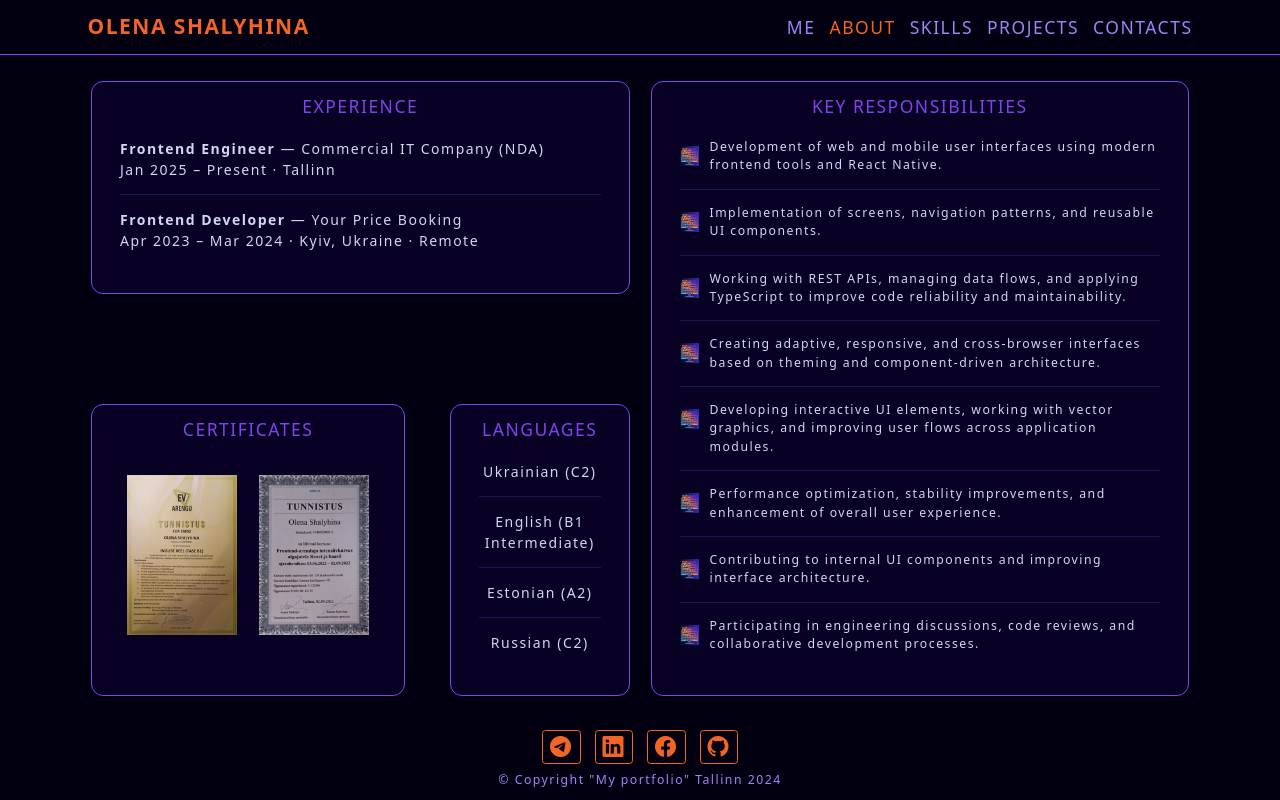
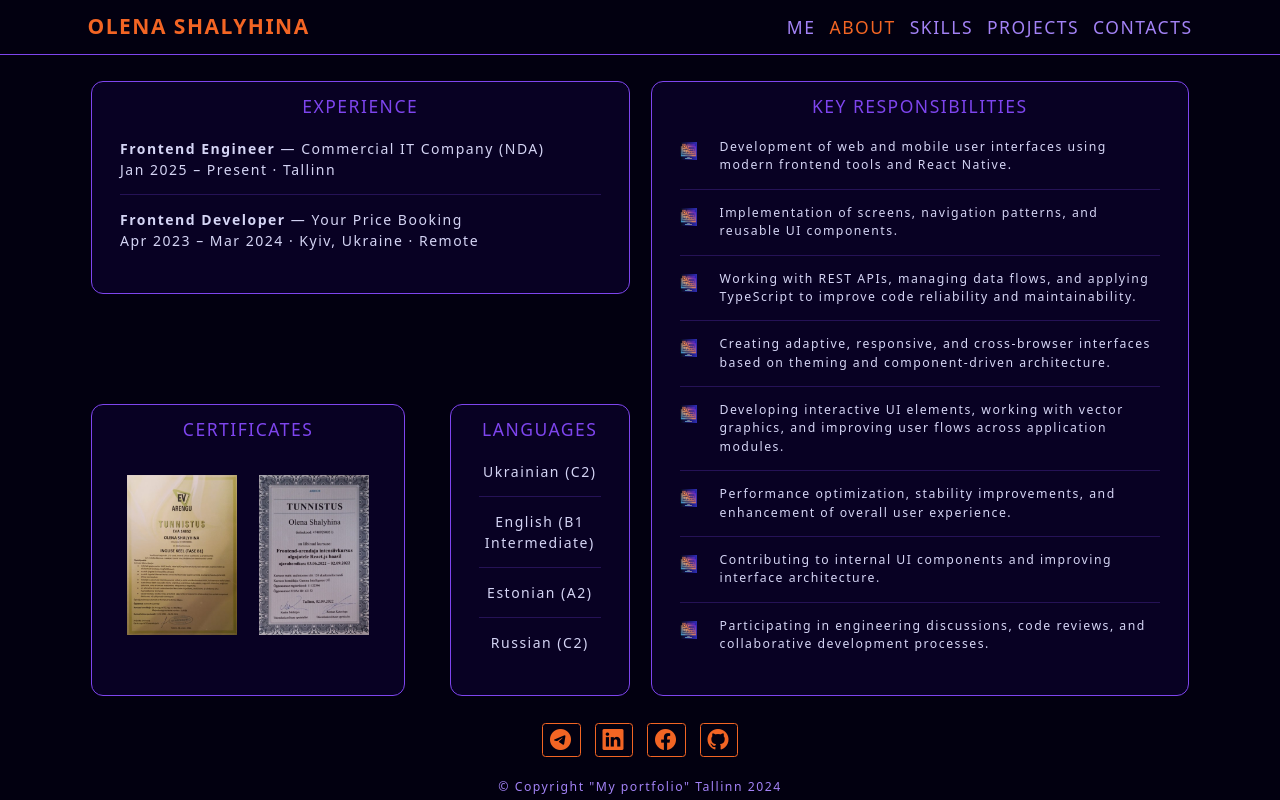
Before and after one commit to olena-shalyhina/my_portfolio, a React (Vite) app: page /about in a window 1280 px wide. Built offline with nearby package versions, Linux system fonts and the light colour scheme; no server answers.

Commit message:
update UI

```diff
--- a/src/components/Copyright.tsx
+++ b/src/components/Copyright.tsx
@@ -7,7 +7,7 @@ export const Copyright: FC = () => {
   return (
     <div className='d-flex flex-column align-items-center bg-dark text-primary pb-1'>
       <Socials />
-      <div className='text-center small py-2'>
+      <div className='text-center small pt-4'>
         &copy; Copyright "My portfolio" Tallinn {currentYear}
       </div>
     </div>
--- a/src/styles/AboutPage.scss
+++ b/src/styles/AboutPage.scss
@@ -32,15 +32,15 @@
 .custom-list {
   li {
     position: relative;
-    padding-left: 30px;
+    padding-left: 40px;
 
     &::before {
       content: '';
       position: absolute;
       left: 0;
-      top: 8px;
-      width: 20px;
-      height: 20px;
+      top: 4px;
+      width: 18px;
+      height: 18px;
       background-image: url('/src/assets/monitor.jpg');
       background-size: contain;
       background-repeat: no-repeat;
```
